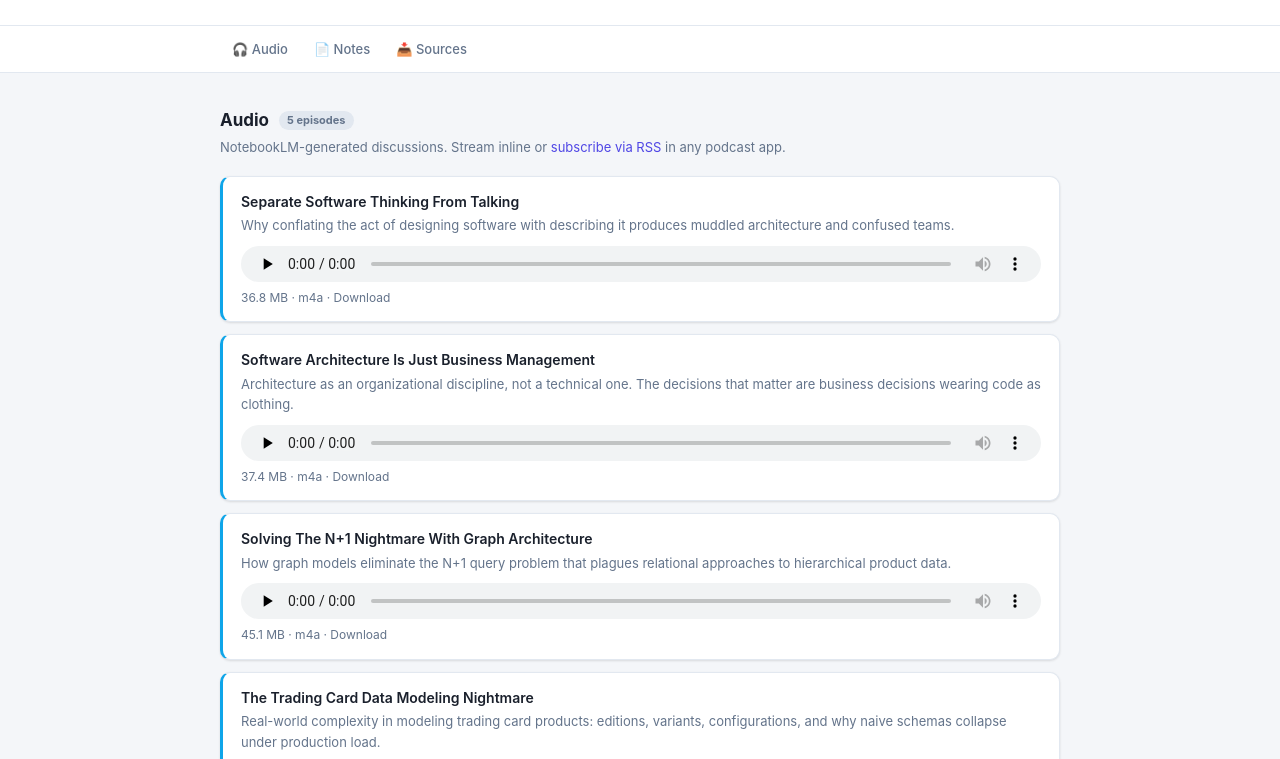
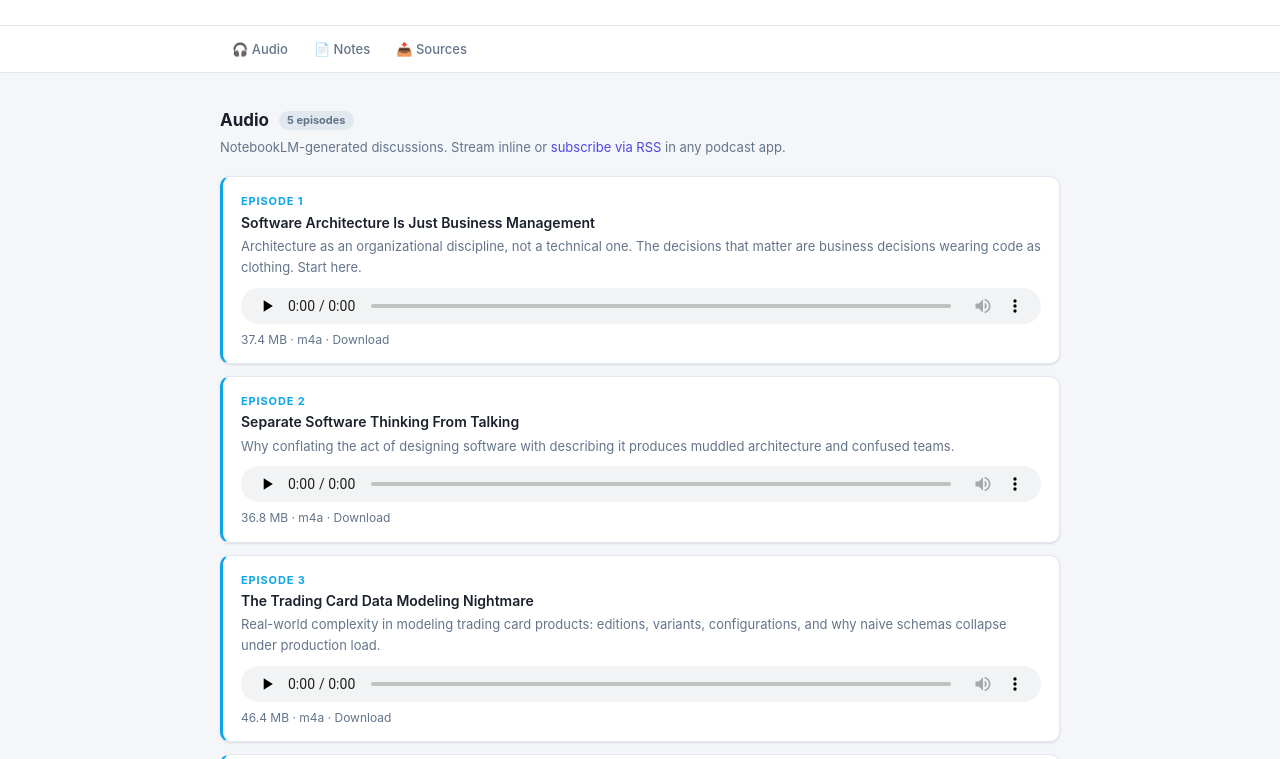
Before and after one commit to leimanchan/MIS-Research, a plain HTML site: page index.html in a window 1280 px wide. Shown: the part 164-923 px from the top of the page. Drawn offline with Linux system fonts and the light colour scheme.

Commit message:
Order audio episodes by complexity with episode numbers
Ep 1 → Ep 5 arc: mindset → process → domain problem → SQL limits → graph solution

Co-Authored-By: Claude Sonnet 4.6 <noreply@anthropic.com>

```diff
--- a/index.html
+++ b/index.html
@@ -158,6 +158,14 @@
       border-radius: 10px;
       padding: 16px 18px 14px;
       box-shadow: var(--shadow);
+    }
+    .ep-num {
+      font-size: 11px;
+      font-weight: 700;
+      text-transform: uppercase;
+      letter-spacing: .08em;
+      color: var(--teal);
+      margin-bottom: 3px;
     }
     .audio-card h3 {
       font-size: 14px;
@@ -323,6 +331,15 @@
         <div class="audio-list">
 
           <div class="audio-card">
+            <div class="ep-num">Episode 1</div>
+            <h3>Software Architecture Is Just Business Management</h3>
+            <p class="desc">Architecture as an organizational discipline, not a technical one. The decisions that matter are business decisions wearing code as clothing. Start here.</p>
+            <audio controls preload="none" src="audio/Software_Architecture_Is_Just_Business_Management.m4a"></audio>
+            <div class="audio-meta">37.4 MB · m4a · <a href="audio/Software_Architecture_Is_Just_Business_Management.m4a" download>Download</a></div>
+          </div>
+
+          <div class="audio-card">
+            <div class="ep-num">Episode 2</div>
             <h3>Separate Software Thinking From Talking</h3>
             <p class="desc">Why conflating the act of designing software with describing it produces muddled architecture and confused teams.</p>
             <audio controls preload="none" src="audio/Separate_Software_Thinking_From_Talking.m4a"></audio>
@@ -330,20 +347,7 @@
           </div>
 
           <div class="audio-card">
-            <h3>Software Architecture Is Just Business Management</h3>
-            <p class="desc">Architecture as an organizational discipline, not a technical one. The decisions that matter are business decisions wearing code as clothing.</p>
-            <audio controls preload="none" src="audio/Software_Architecture_Is_Just_Business_Management.m4a"></audio>
-            <div class="audio-meta">37.4 MB · m4a · <a href="audio/Software_Architecture_Is_Just_Business_Management.m4a" download>Download</a></div>
-          </div>
-
-          <div class="audio-card">
-            <h3>Solving The N+1 Nightmare With Graph Architecture</h3>
-            <p class="desc">How graph models eliminate the N+1 query problem that plagues relational approaches to hierarchical product data.</p>
-            <audio controls preload="none" src="audio/Solving_The_N%2B1_Nightmare_With_Graph_Architecture.m4a"></audio>
-            <div class="audio-meta">45.1 MB · m4a · <a href="audio/Solving_The_N%2B1_Nightmare_With_Graph_Architecture.m4a" download>Download</a></div>
-          </div>
-
-          <div class="audio-card">
+            <div class="ep-num">Episode 3</div>
             <h3>The Trading Card Data Modeling Nightmare</h3>
             <p class="desc">Real-world complexity in modeling trading card products: editions, variants, configurations, and why naive schemas collapse under production load.</p>
             <audio controls preload="none" src="audio/The_Trading_Card_Data_Modeling_Nightmare.m4a"></audio>
@@ -351,10 +355,19 @@
           </div>
 
           <div class="audio-card">
+            <div class="ep-num">Episode 4</div>
             <h3>Why SQL Can't Price Composable Products</h3>
             <p class="desc">The structural limitations of relational databases for dynamic pricing of composable product catalogs — and what to do instead.</p>
             <audio controls preload="none" src="audio/Why_SQL_Can_t_Price_Composable_Products.m4a"></audio>
             <div class="audio-meta">45.1 MB · m4a · <a href="audio/Why_SQL_Can_t_Price_Composable_Products.m4a" download>Download</a></div>
+          </div>
+
+          <div class="audio-card">
+            <div class="ep-num">Episode 5</div>
+            <h3>Solving The N+1 Nightmare With Graph Architecture</h3>
+            <p class="desc">How graph models eliminate the N+1 query problem that plagues relational approaches to hierarchical product data.</p>
+            <audio controls preload="none" src="audio/Solving_The_N%2B1_Nightmare_With_Graph_Architecture.m4a"></audio>
+            <div class="audio-meta">45.1 MB · m4a · <a href="audio/Solving_The_N%2B1_Nightmare_With_Graph_Architecture.m4a" download>Download</a></div>
           </div>
 
         </div>
```
